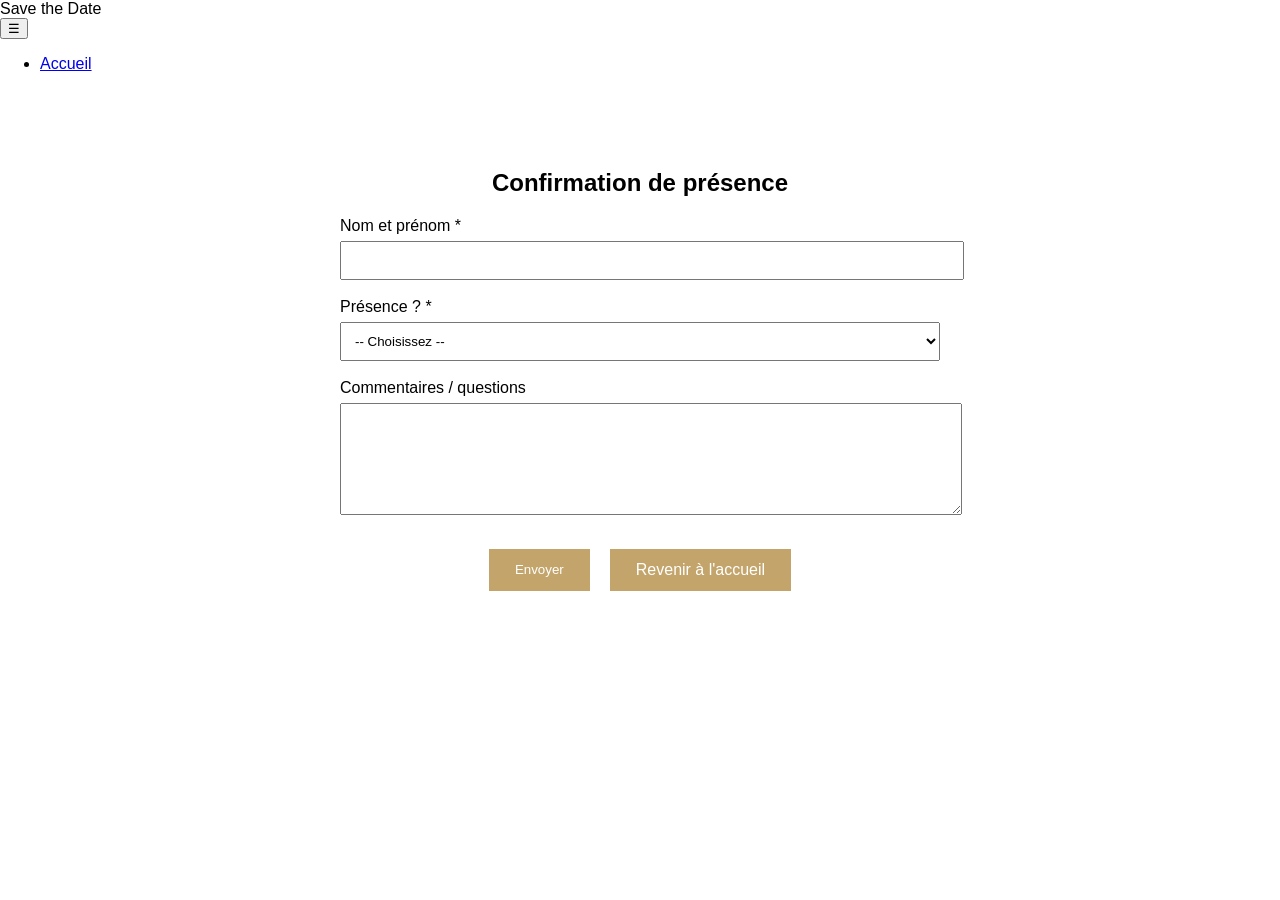
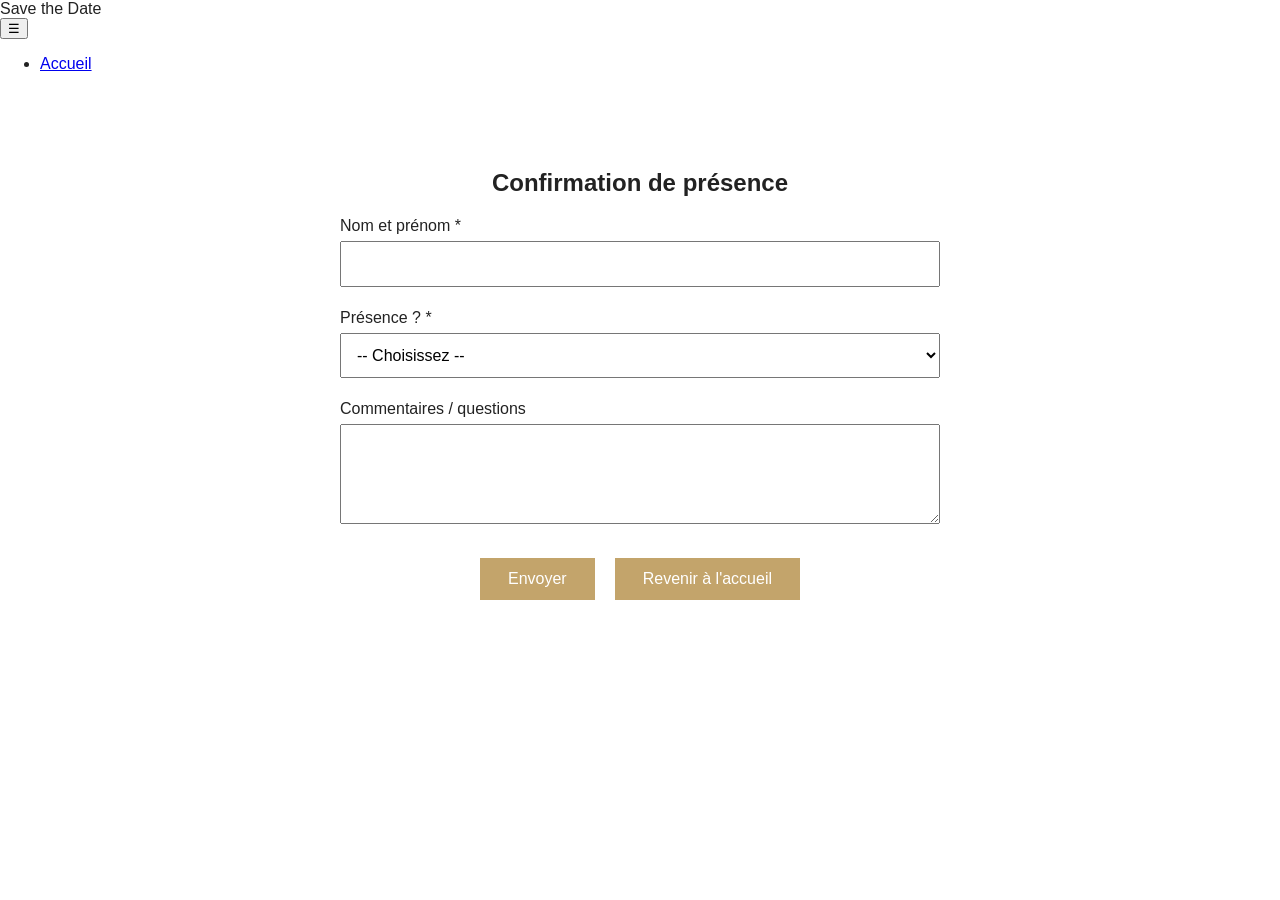

Update style.css

--- a/style.css
+++ b/style.css
@@ -1,11 +1,19 @@
+/* =====================
+   BASE
+===================== */
+* {
+  box-sizing: border-box;
+}
+
 body {
-  font-family: Arial, sans-serif;
   margin: 0;
+  font-family: Arial, sans-serif;
+  color: #222;
 }
 
 .section {
   padding: 60px 20px;
-  max-width: 600px;
+  max-width: 640px;
   margin: auto;
 }
 
@@ -15,66 +23,85 @@ body {
 
 h1, h2, h3 {
   text-align: center;
+  margin-bottom: 20px;
 }
 
-label {
+/* =====================
+   FORM
+===================== */
+form label {
   display: block;
-  margin-bottom: 18px;
+  margin-bottom: 22px;
 }
 
-input, select, textarea {
+input,
+select,
+textarea {
   width: 100%;
-  padding: 10px;
+  padding: 12px;
   margin-top: 6px;
+  font-size: 1em;
 }
 
 textarea {
-  min-height: 90px;
+  min-height: 100px;
 }
 
 .hidden {
   display: none;
 }
 
-/* CHECKBOX ALIGNEMENT PARFAIT */
+/* =====================
+   CHECKBOX (ALIGNEMENT PARFAIT)
+===================== */
 label.checkbox {
   display: flex;
   align-items: center;
   gap: 12px;
+  margin-bottom: 16px;
   cursor: pointer;
 }
 
-label.checkbox input {
+label.checkbox input[type="checkbox"] {
   appearance: none;
+  -webkit-appearance: none;
   width: 18px;
   height: 18px;
+  min-width: 18px;
   border: 2px solid #c3a46b;
   border-radius: 4px;
   display: grid;
   place-items: center;
+  flex-shrink: 0;
 }
 
-label.checkbox input:checked {
+label.checkbox input[type="checkbox"]:checked {
   background: #c3a46b;
 }
 
-label.checkbox input:checked::after {
+label.checkbox input[type="checkbox"]:checked::after {
   content: "✓";
-  color: white;
+  color: #fff;
   font-size: 13px;
+  line-height: 1;
 }
 
-label.checkbox span {
-  line-height: 18px;
+.checkbox-text {
+  display: flex;
+  align-items: center;
+  line-height: 1.25;
 }
 
-/* BOUTONS */
+/* =====================
+   BUTTONS
+===================== */
 .btn {
   background: #c3a46b;
   color: white;
-  padding: 12px 26px;
-  text-decoration: none;
+  padding: 12px 28px;
   border: none;
+  text-decoration: none;
+  font-size: 1em;
   cursor: pointer;
   display: inline-flex;
   align-items: center;
@@ -83,8 +110,8 @@ label.checkbox span {
 
 .btn.outline {
   background: transparent;
-  border: 2px solid #c3a46b;
   color: #c3a46b;
+  border: 2px solid #c3a46b;
 }
 
 .form-buttons {
@@ -92,13 +119,28 @@ label.checkbox span {
   justify-content: center;
   gap: 20px;
   margin-top: 30px;
+  flex-wrap: wrap;
 }
 
 .buttons-center {
   display: flex;
   justify-content: center;
+  margin-top: 30px;
 }
 
+/* =====================
+   MOBILE FIX
+===================== */
+@media (max-width: 768px) {
+  .btn {
+    font-size: 1em;
+    line-height: 1.2;
+  }
+}
+
+/* =====================
+   PULSE ANIMATION
+===================== */
 .pulse {
   animation: pulse 2s infinite;
 }
@@ -107,4 +149,14 @@ label.checkbox span {
   0% { transform: scale(1); }
   50% { transform: scale(1.05); }
   100% { transform: scale(1); }
+}
+
+/* =====================
+   MESSAGE CONFIRMATION
+===================== */
+#form-message {
+  text-align: center;
+  margin-top: 30px;
+  font-weight: 500;
+  color: #c3a46b;
 }
